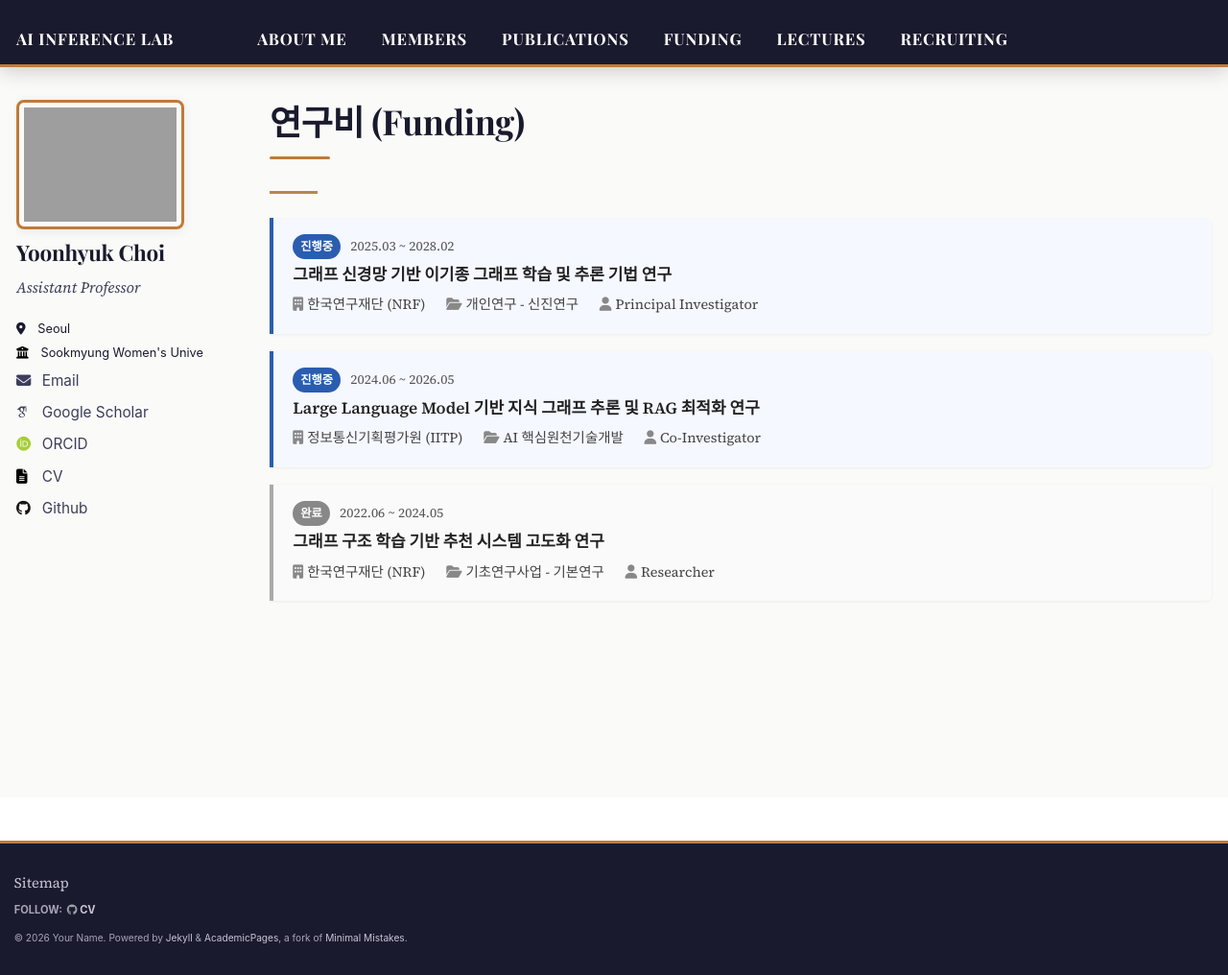
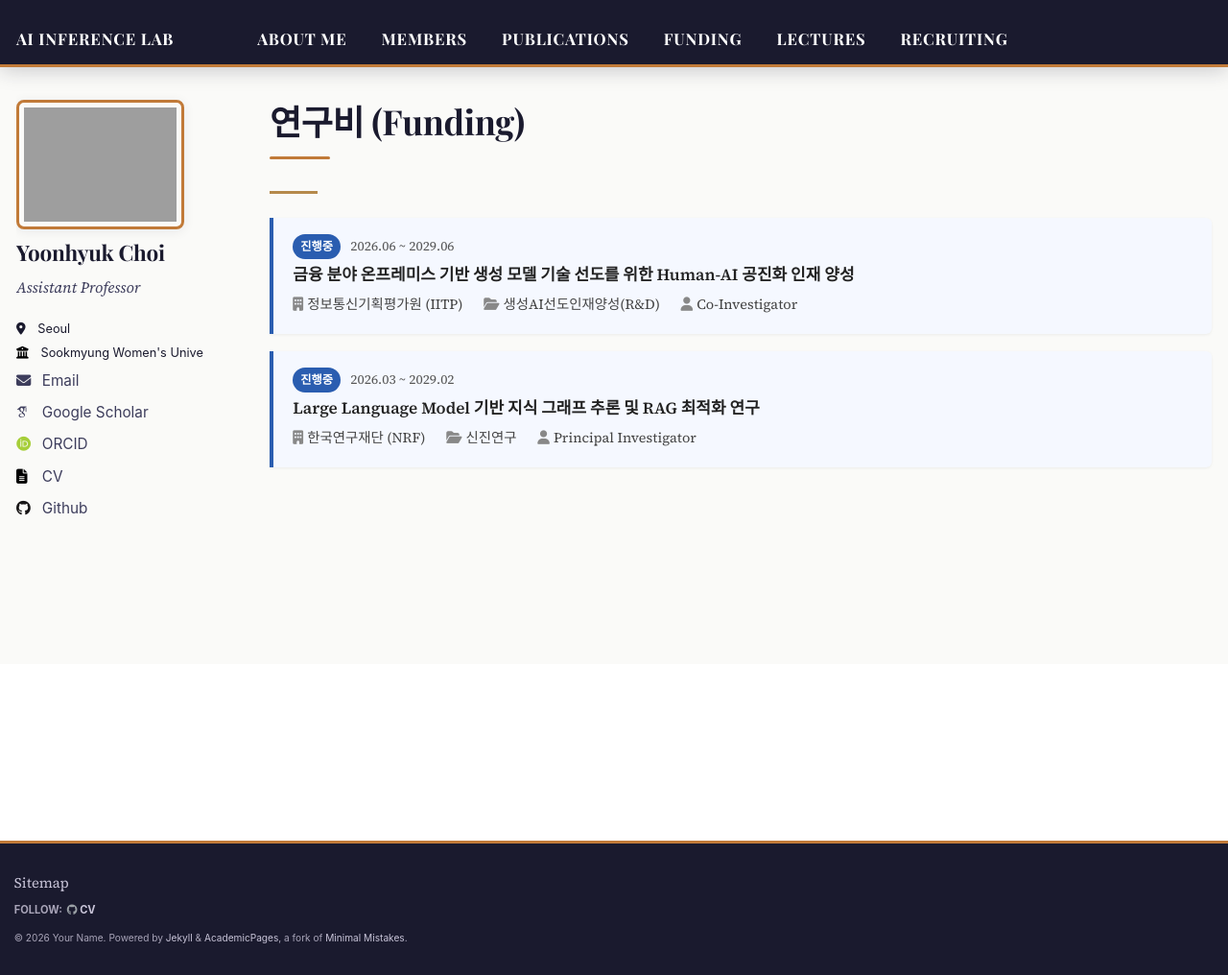
Before and after one commit to ChoiYoonHyuk/ChoiYoonHyuk.github.io, a Jekyll site: the page built from _pages/funding.md, in a window 1280 px wide and 1016 px high. Shown: the whole window at 96% size. Built offline with Jekyll 4.4.1, drawn with Linux system fonts in a browser that asks for light colours; some web fonts are replaced.

Commit message:
Update funding.yml

```diff
--- a/_data/funding.yml
+++ b/_data/funding.yml
@@ -1,23 +1,16 @@
 # Research Funding Data
 # Each entry: title, agency, period, role, amount (optional)
 
-- title: "그래프 신경망 기반 이기종 그래프 학습 및 추론 기법 연구"
-  agency: "한국연구재단 (NRF)"
-  program: "개인연구 - 신진연구"
-  period: "2025.03 ~ 2028.02"
-  role: "Principal Investigator"
+- title: "금융 분야 온프레미스 기반 생성 모델 기술 선도를 위한 Human-AI 공진화 인재 양성"
+  agency: "정보통신기획평가원 (IITP)"
+  program: "생성AI선도인재양성(R&D)"
+  period: "2026.06 ~ 2029.06"
+  role: "Co-Investigator"
   status: ongoing
 
 - title: "Large Language Model 기반 지식 그래프 추론 및 RAG 최적화 연구"
-  agency: "정보통신기획평가원 (IITP)"
-  program: "AI 핵심원천기술개발"
-  period: "2024.06 ~ 2026.05"
-  role: "Co-Investigator"
+  agency: "한국연구재단 (NRF)"
+  program: "신진연구"
+  period: "2026.03 ~ 2029.02"
+  role: "Principal Investigator"
   status: ongoing
-
-- title: "그래프 구조 학습 기반 추천 시스템 고도화 연구"
-  agency: "한국연구재단 (NRF)"
-  program: "기초연구사업 - 기본연구"
-  period: "2022.06 ~ 2024.05"
-  role: "Researcher"
-  status: completed
```
